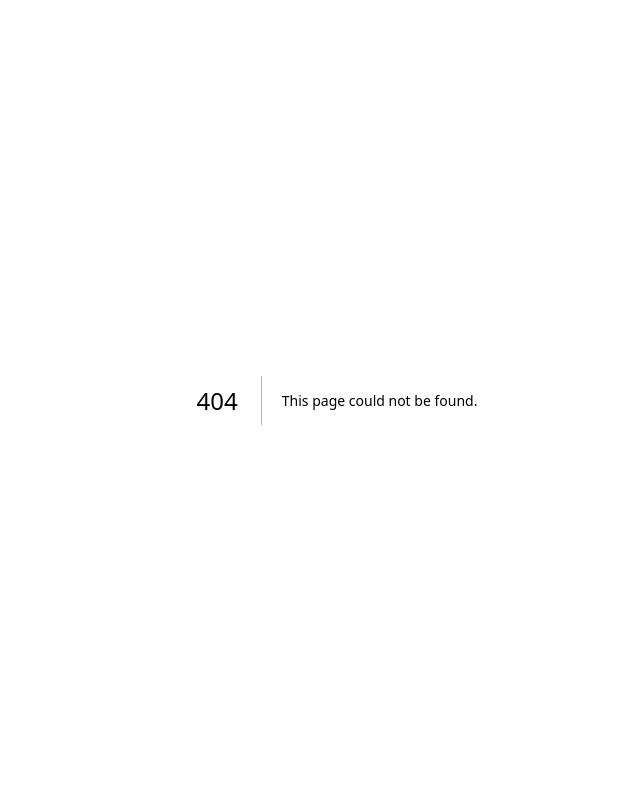
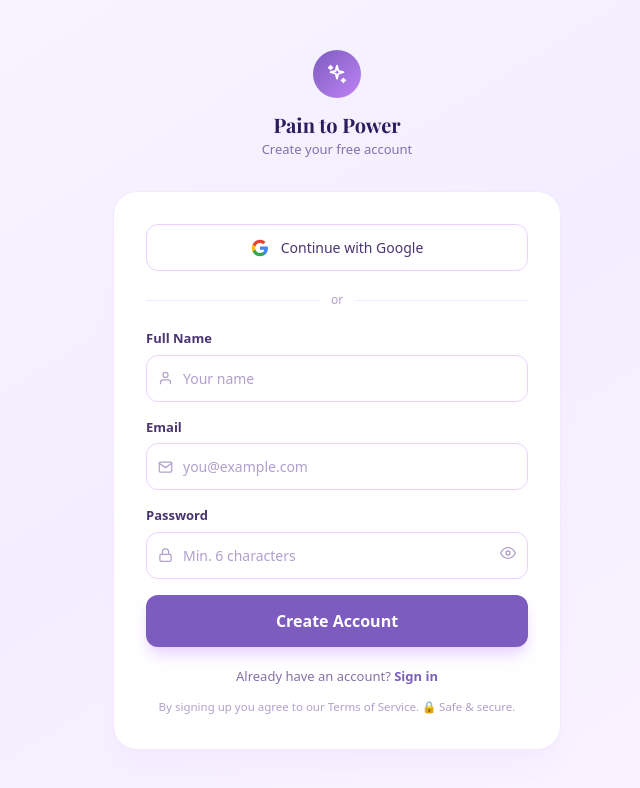
Before and after one commit to Arjun4592-art/new-lms, a Next.js app: page /signup in a window 1280 px wide. Before the commit this address had no page. Shown: the top 788 px of the page, without its empty margins (303-943 px from the left). Built offline with nearby package versions, Linux system fonts and the light colour scheme; no server answers; a web font is replaced by a local one.

Commit message:
Login and SignUp

```diff
--- a/app/(auth)/register/page.tsx
+++ b/app/(auth)/signup/page.tsx
@@ -96,7 +96,7 @@
   }
 
   return (
-    <div className='min-h-screen bg-gradient-to-br from-[#F9F5FF] via-[#F3EEFF] to-[#FDF4FF] flex items-center justify-center px-4 py-12'>
+    <div className='min-h-screen bg-linear-to-br from-[#F9F5FF] via-[#F3EEFF] to-[#FDF4FF] flex items-center justify-center px-4 py-12'>
       <div className='w-full max-w-md'>
         {/* Logo */}
         <div className='text-center mb-8'>
@@ -104,7 +104,7 @@
             href='/'
             className='inline-flex flex-col items-center no-underline'
           >
-            <div className='w-12 h-12 rounded-full bg-gradient-to-br from-[#7C5CBF] to-[#C084F5] flex items-center justify-center mb-3'>
+            <div className='w-12 h-12 rounded-full bg-linear-to-br from-[#7C5CBF] to-[#C084F5] flex items-center justify-center mb-3'>
               <svg
                 width='22'
                 height='22'
@@ -349,7 +349,7 @@
   return (
     <Suspense
       fallback={
-        <div className='min-h-screen bg-gradient-to-br from-[#F9F5FF] to-[#FDF4FF] flex items-center justify-center'>
+        <div className='min-h-screen bg-linear-to-br from-[#F9F5FF] to-[#FDF4FF] flex items-center justify-center'>
           <div className='w-8 h-8 border-4 border-[#7C5CBF] border-t-transparent rounded-full animate-spin' />
         </div>
       }
```
